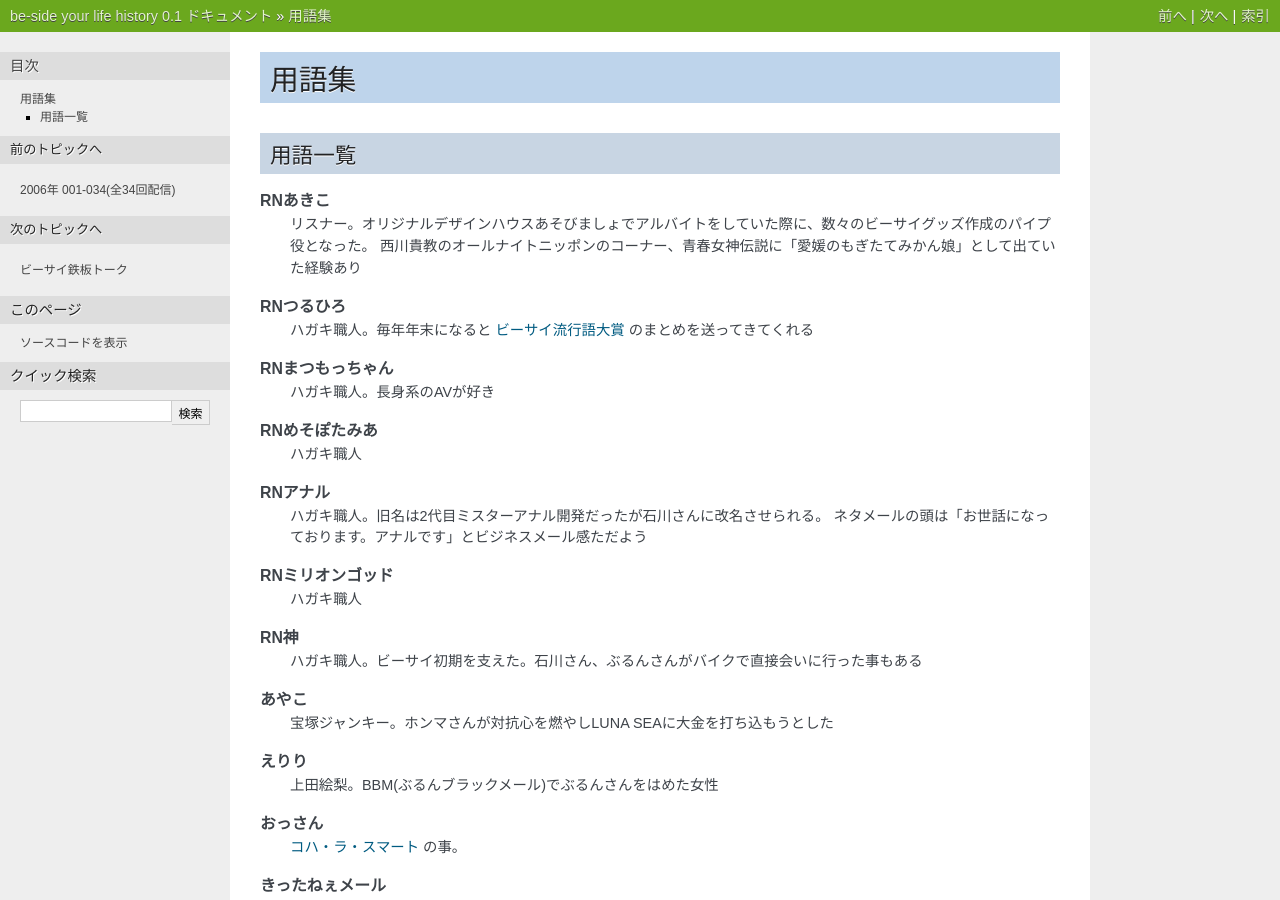
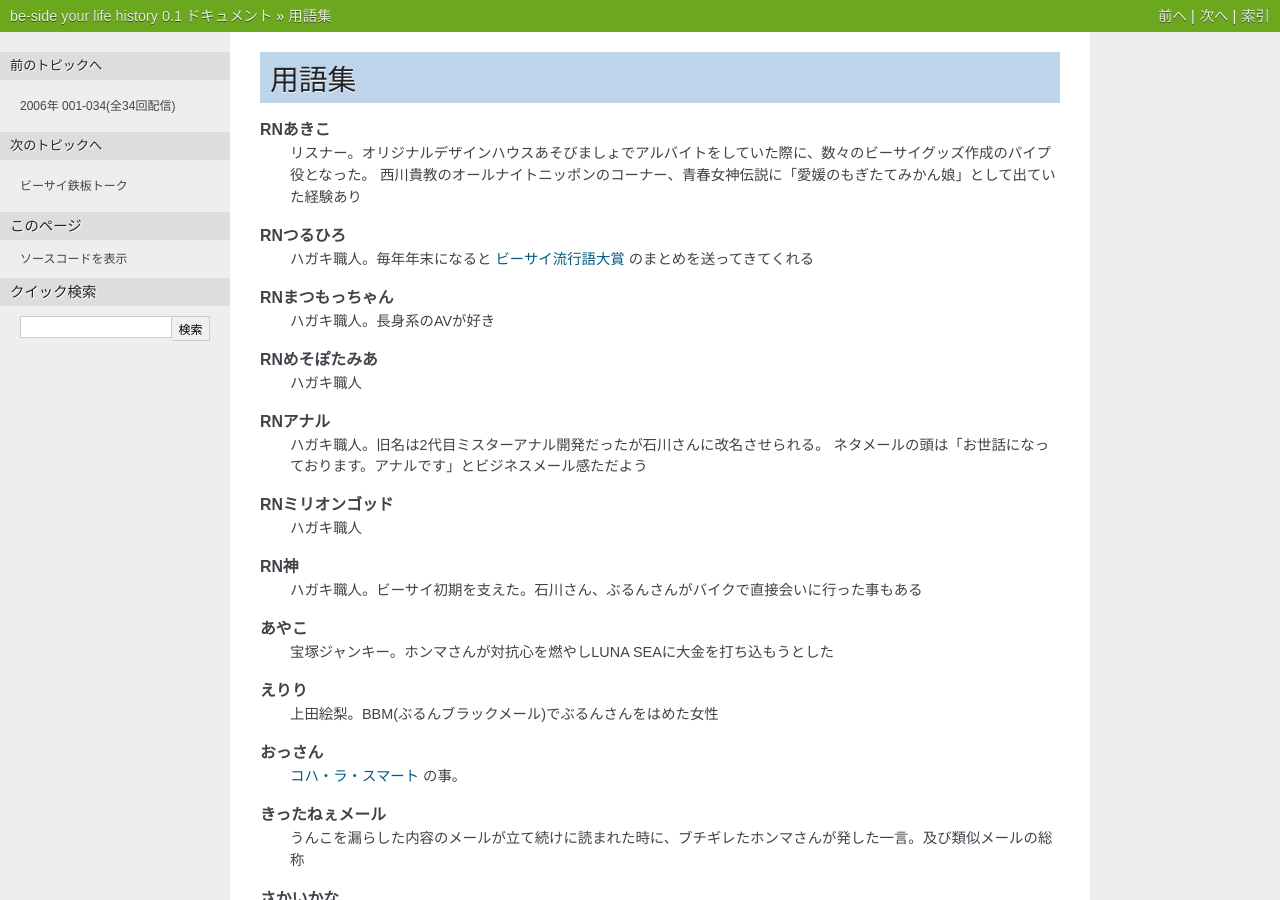
Before and after one commit to gosyujin/be-side, a Sphinx documentation site: the page built from source/glossary.rst, in a window 1280 px wide and 900 px high. Built offline with Sphinx 7.4.7, drawn with Linux system fonts in a browser that asks for light colours.

Commit message:
Update source

```diff
--- a/source/glossary.rst
+++ b/source/glossary.rst
@@ -1,9 +1,6 @@
 ======
 用語集
 ======
-
-用語一覧
---------
 
 .. glossary::
    :sorted:
```
